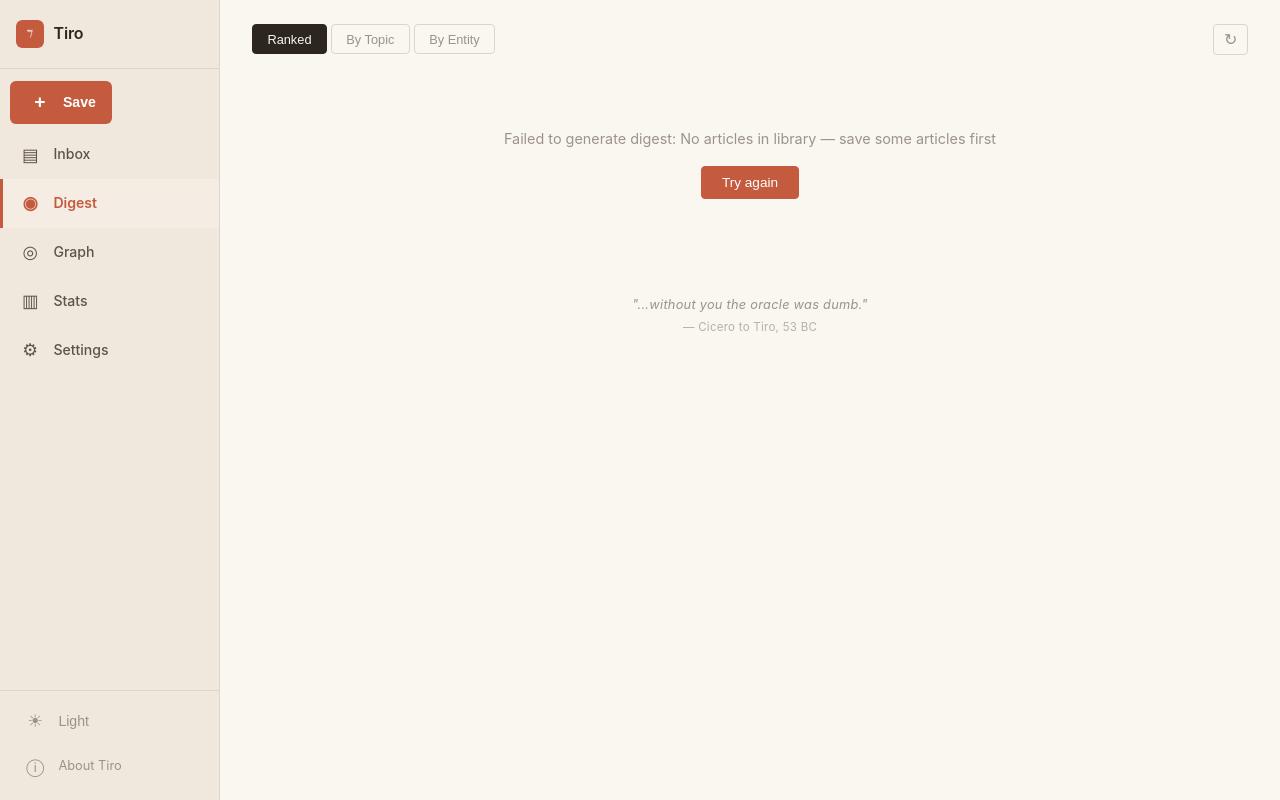
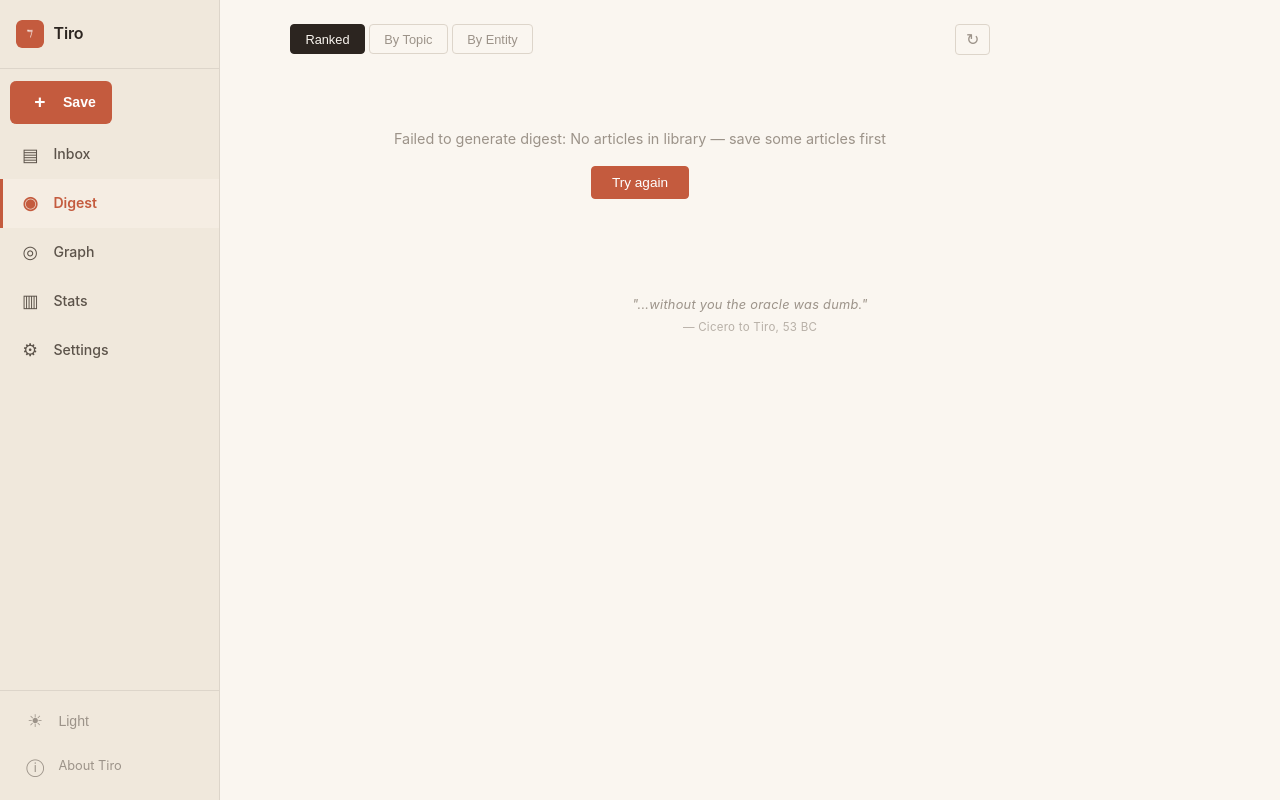
Before and after one commit to esagduyu/project-tiro, a FastAPI app: page /digest in a window 1280 px wide. Run offline with FastAPI, Linux system fonts and the light colour scheme; data that the repository does not hold is empty.

Commit message:
Center digest and reader views to match inbox width
Apply same max-width: 700px and viewport-centered margin formula to
.digest-view and .reader, matching the existing .inbox-main layout.
Includes responsive overrides for collapsed sidebar and mobile.

Co-Authored-By: Claude Opus 4.6 <noreply@anthropic.com>

```diff
--- a/tiro/frontend/static/styles.css
+++ b/tiro/frontend/static/styles.css
@@ -1144,6 +1144,12 @@ main {
 
 /* --- Reader view --- */
 
+.reader {
+    max-width: 700px;
+    margin-left: max(0px, calc(50% - 350px - 110px));
+    margin-right: auto;
+}
+
 .reader-loading,
 .reader-error {
     text-align: center;
@@ -1454,6 +1460,12 @@ main {
 }
 
 /* --- Digest view --- */
+
+.digest-view {
+    max-width: 700px;
+    margin-left: max(0px, calc(50% - 350px - 110px));
+    margin-right: auto;
+}
 
 .digest-tabs {
     display: flex;
@@ -2953,6 +2965,8 @@ main {
     .sidebar-about .sidebar-label { display: none; }
     .content { margin-left: 60px; }
     .inbox-main { margin-left: max(0px, calc(50% - 350px - 30px)); }
+    .reader { margin-left: max(0px, calc(50% - 350px - 30px)); }
+    .digest-view { margin-left: max(0px, calc(50% - 350px - 30px)); }
     /* Inbox toolbar: wrap on narrower screens */
     .inbox-toolbar { flex-wrap: wrap; gap: 0.4rem; }
 }
@@ -2975,11 +2989,11 @@ main {
     .article-card { padding: 0.75rem; }
     .article-meta { flex-wrap: wrap; gap: 0.2rem; }
     .article-tags { gap: 0.25rem; }
-    /* Reader: tighter */
-    .reader { padding: 0.75rem; }
+    /* Reader: tighter, normal centering */
+    .reader { padding: 0.75rem; margin-left: auto; }
     .reader-nav { flex-wrap: wrap; gap: 0.5rem; }
-    /* Digest: tighter */
-    .digest-container { padding: 0.75rem; }
+    /* Digest: tighter, normal centering */
+    .digest-view { padding: 0.75rem; margin-left: auto; }
     /* Stats: stack */
     .stats-header { flex-direction: column; align-items: flex-start; gap: 0.5rem; }
     .tiro-footer { padding: 2rem 0.75rem 1rem; }
--- a/tiro/frontend/templates/base.html
+++ b/tiro/frontend/templates/base.html
@@ -6,8 +6,8 @@
     <title>{% block title %}Tiro{% endblock %}</title>
     <link rel="icon" href="/static/favicon.ico" sizes="any">
     <link rel="icon" href="/static/favicon-32.png" type="image/png" sizes="32x32">
-    <link id="theme-css" rel="stylesheet" href="/static/themes/papyrus.css?v=42">
-    <link rel="stylesheet" href="/static/styles.css?v=42">
+    <link id="theme-css" rel="stylesheet" href="/static/themes/papyrus.css?v=43">
+    <link rel="stylesheet" href="/static/styles.css?v=43">
     <script>
     // Apply theme before render to prevent flash
     (function() {
@@ -15,7 +15,7 @@
         if (!mode) mode = window.matchMedia('(prefers-color-scheme: dark)').matches ? 'dark' : 'light';
         document.documentElement.setAttribute('data-theme', mode);
         var theme = mode === 'dark' ? 'roman-night' : 'papyrus';
-        document.getElementById('theme-css').href = '/static/themes/' + theme + '.css?v=42';
+        document.getElementById('theme-css').href = '/static/themes/' + theme + '.css?v=43';
     })();
     </script>
 </head>
@@ -122,6 +122,6 @@
         </div>
     </div>
     <script src="https://cdn.jsdelivr.net/npm/marked/marked.min.js"></script>
-    <script src="/static/app.js?v=42"></script>
+    <script src="/static/app.js?v=43"></script>
 </body>
 </html>
--- a/tiro/frontend/templates/reader.html
+++ b/tiro/frontend/templates/reader.html
@@ -102,5 +102,5 @@
     <div id="analysis-body" style="display: none;"></div>
 </div>
 <div id="analysis-overlay" class="analysis-overlay"></div>
-<script src="/static/reader.js?v=39"></script>
+<script src="/static/reader.js?v=43"></script>
 {% endblock %}
```
